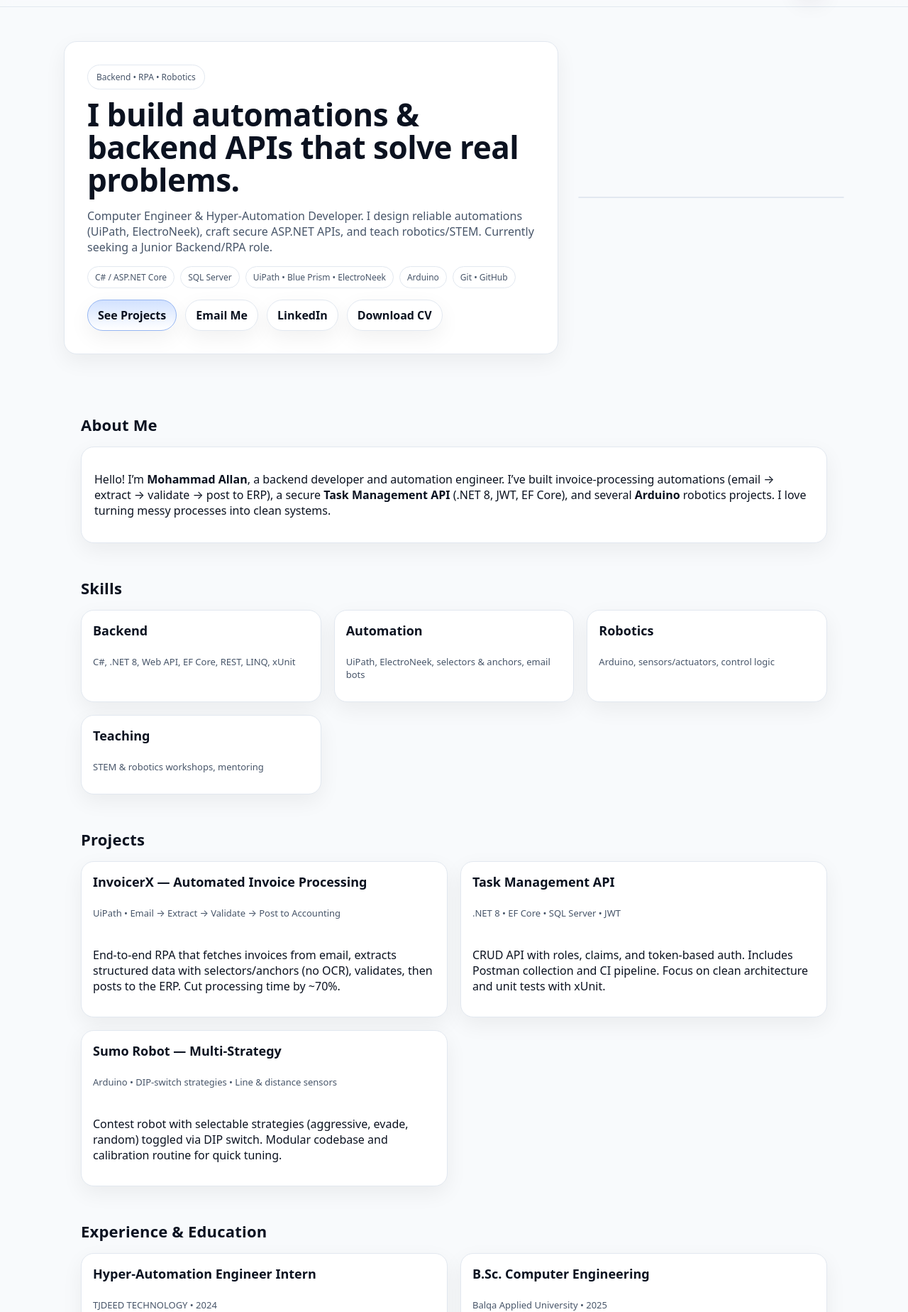
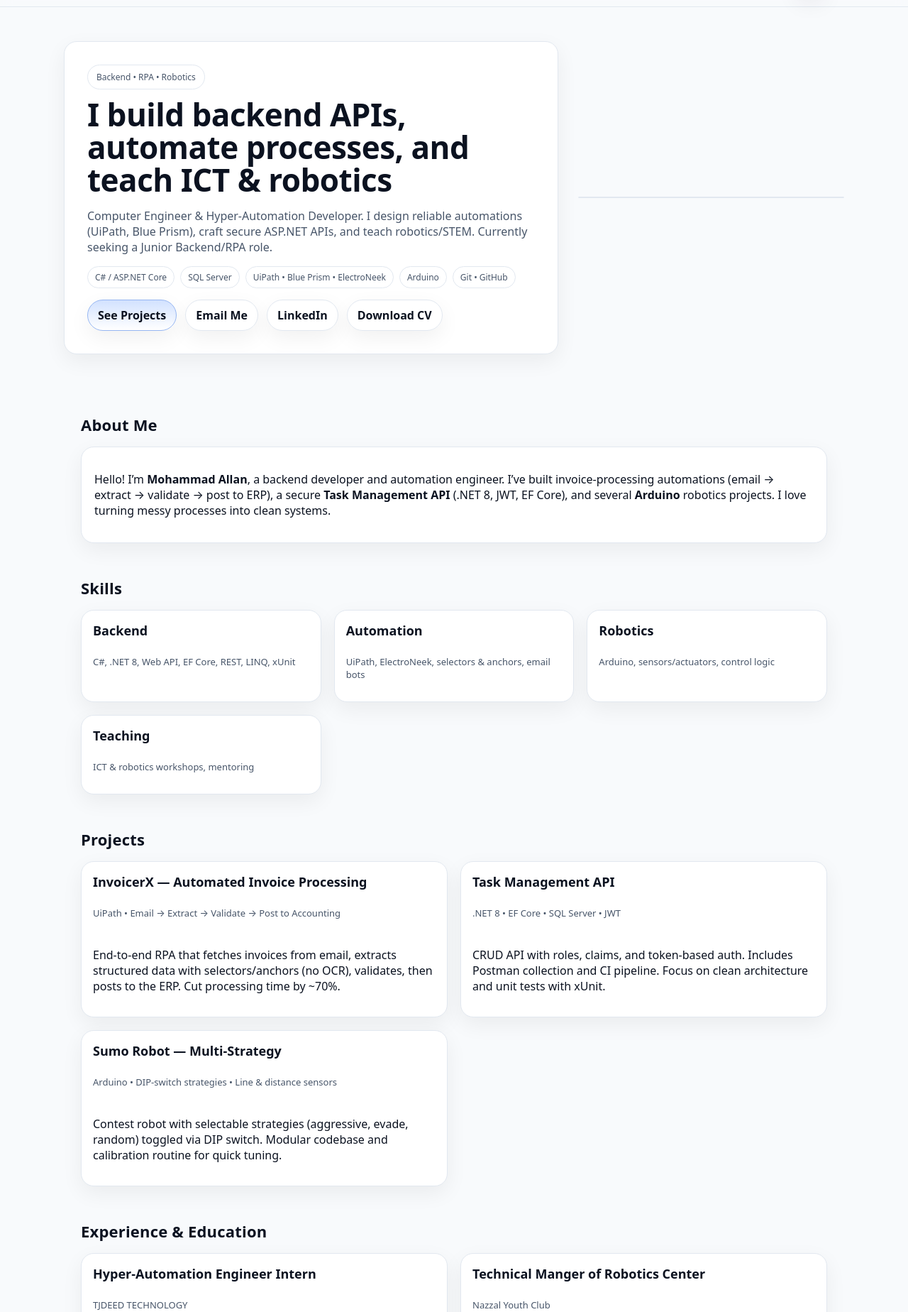
Before and after one commit to allanmoh/Portfolio, a plain HTML site: page index.html in a window 1280 px wide. Shown: the part 52-1900 px from the top of the page at 71% size. Drawn offline with Linux system fonts and the light colour scheme.

Commit message:
Update index.html

```diff
--- a/index.html
+++ b/index.html
@@ -77,8 +77,8 @@
   <header class="container hero">
     <div class="card hero-card">
       <span class="pill">Backend • RPA • Robotics</span>
-      <h1 class="title">I build automations & backend APIs that solve real problems.</h1>
-      <p class="lead">Computer Engineer & Hyper‑Automation Developer. I design reliable automations (UiPath, ElectroNeek), craft secure ASP.NET APIs, and teach robotics/STEM. Currently seeking a Junior Backend/RPA role.</p>
+      <h1 class="title">I build backend APIs, automate processes, and teach ICT & robotics</h1>
+      <p class="lead">Computer Engineer & Hyper‑Automation Developer. I design reliable automations (UiPath, Blue Prism), craft secure ASP.NET APIs, and teach robotics/STEM. Currently seeking a Junior Backend/RPA role.</p>
       <div class="stack">
         <span class="tag">C# / ASP.NET Core</span>
         <span class="tag">SQL Server</span>
@@ -89,10 +89,10 @@
       <div class="spacer"></div>
       <div class="row">
         <a class="btn accent" href="#projects">See Projects</a>
-        <a class="btn" href="mailto:youremail@example.com">Email Me</a>
+        <a class="btn" href="mailto:allanmohammad20@gmail.com">Email Me</a>
         <a class="btn" href="https://www.linkedin.com/in/mohammad-allan-129037235/" target="https://www.linkedin.com/in/mohammad-allan-129037235/" rel="https://www.linkedin.com/in/mohammad-allan-129037235/">LinkedIn</a>
 <a class="btn"
-   href="https://drive.google.com/uc?export=download&id=1Qu0cFU0u7YTa8Lv9Xtm5gfKfFLn1jo6O"
+   href="https://drive.google.com/uc?export=download&id=1DaqScqOV_CbQF6e_F1UReR5lGSKuLK9c"
    target="_blank"
    rel="noreferrer">
    Download CV
@@ -117,7 +117,7 @@
         <div class="card project"><h3>Backend</h3><p class="meta">C#, .NET 8, Web API, EF Core, REST, LINQ, xUnit</p></div>
         <div class="card project"><h3>Automation</h3><p class="meta">UiPath, ElectroNeek, selectors & anchors, email bots</p></div>
         <div class="card project"><h3>Robotics</h3><p class="meta">Arduino, sensors/actuators, control logic</p></div>
-        <div class="card project"><h3>Teaching</h3><p class="meta">STEM & robotics workshops, mentoring</p></div>
+        <div class="card project"><h3>Teaching</h3><p class="meta">ICT & robotics workshops, mentoring</p></div>
       </div>
     </section>
 
@@ -150,12 +150,18 @@
       <div class="grid cols-2">
         <div class="card project">
           <h3>Hyper‑Automation Engineer Intern</h3>
-          <p class="meta">TJDEED TECHNOLOGY • 2024</p>
+          <p class="meta">TJDEED TECHNOLOGY </p>
           <p>Built automations with ElectroNeek, integrated web apps, and documented workflows.</p>
         </div>
         <div class="card project">
+          <h3>Technical Manger of Robotics Center</h3>
+          <p class="meta">Nazzal Youth Club </p>
+          <p>Graduation project: InvoicerX (RPA invoice pipeline). IEEE RAS member, robotics mentor.</p>
+        </div>
+
+        <div class="card project">
           <h3>B.Sc. Computer Engineering</h3>
-          <p class="meta">Balqa Applied University • 2025</p>
+          <p class="meta">Balqa Applied University </p>
           <p>Graduation project: InvoicerX (RPA invoice pipeline). IEEE RAS member, robotics mentor.</p>
         </div>
       </div>
```
